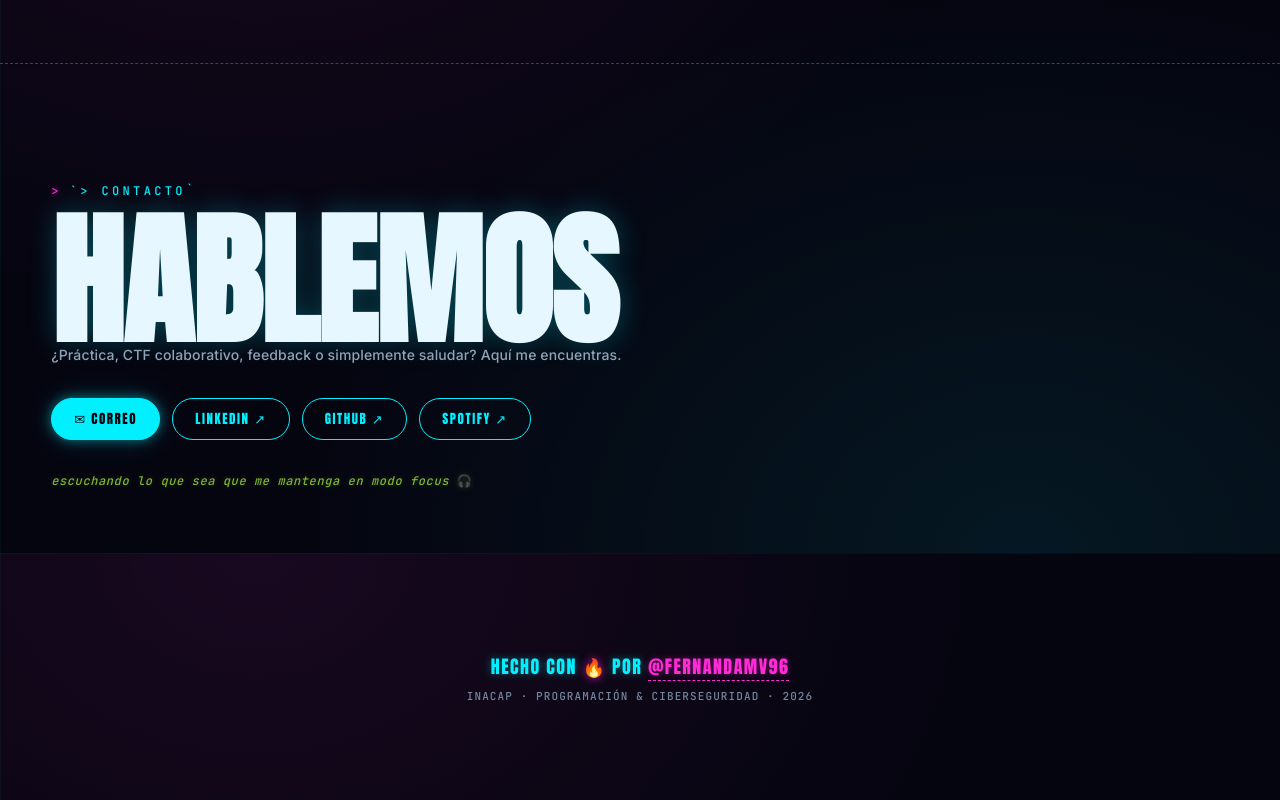
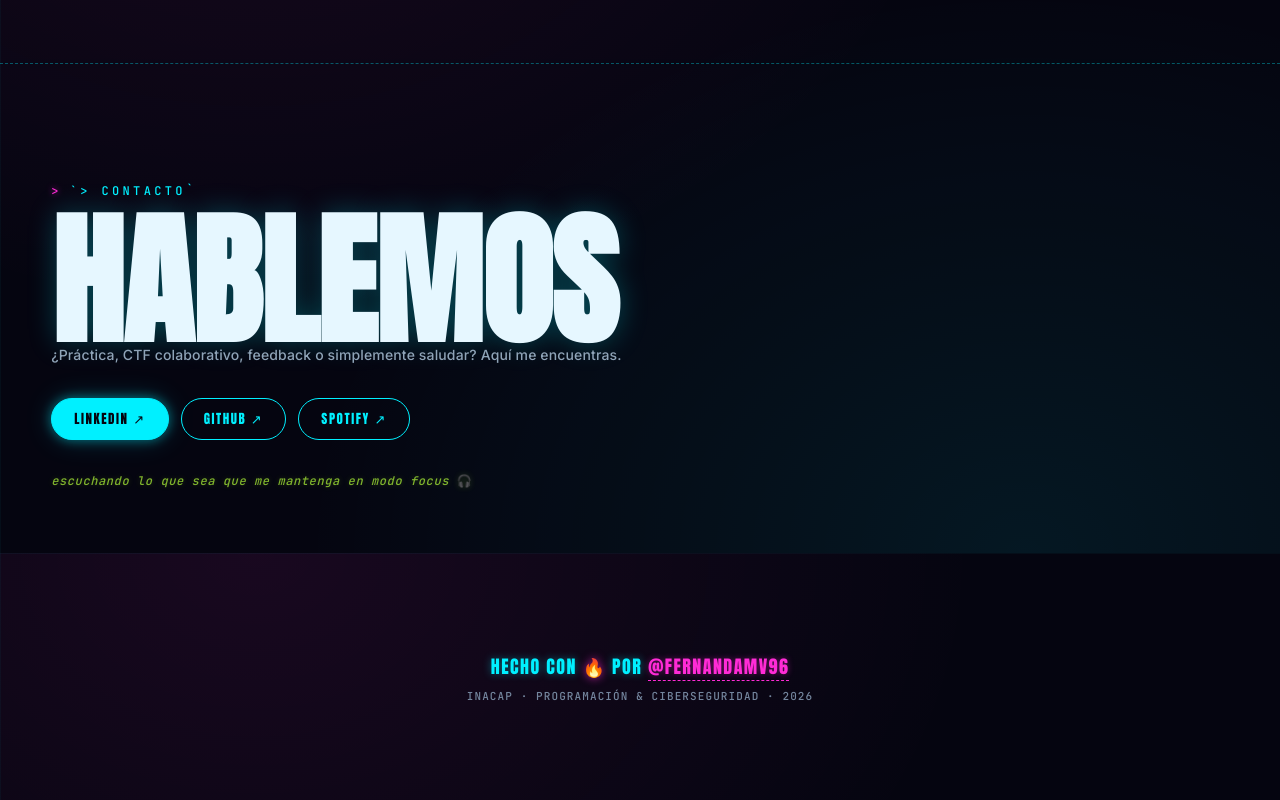
Before and after one commit to Fernandamv96/Fernandamv96.github.io, a website: page index.html in a window 1280 px wide. Shown: the part 4247-5047 px from the top of the page. Drawn offline with Linux system fonts and the light colour scheme; no server answers.

Commit message:
fix: contacto por LinkedIn en vez de correo
Co-Authored-By: Claude Opus 5.5 <noreply@anthropic.com>

```diff
--- a/index.html
+++ b/index.html
@@ -358,8 +358,7 @@
       <h2 class="display display-section" id="contact-title">HABLEMOS</h2>
       <p class="section-sub">¿Práctica, CTF colaborativo, feedback o simplemente saludar? Aquí me encuentras.</p>
       <div class="contact-row">
-        <a class="btn btn-primary" href="mailto:[correo eliminado]">✉ CORREO</a>
-        <a class="btn btn-ghost" href="https://www.linkedin.com/in/fernanda-mv-b50367332/" target="_blank" rel="noopener noreferrer">LINKEDIN ↗</a>
+        <a class="btn btn-primary" href="https://www.linkedin.com/in/fernanda-mv-b50367332/" target="_blank" rel="noopener noreferrer">LINKEDIN ↗</a>
         <a class="btn btn-ghost" href="https://github.com/Fernandamv96" target="_blank" rel="noopener noreferrer">GITHUB ↗</a>
         <a class="btn btn-ghost" href="https://open.spotify.com/user/3172sdkmnqoucgtdmsmun6nl6xf4" target="_blank" rel="noopener noreferrer">SPOTIFY ↗</a>
       </div>
```
